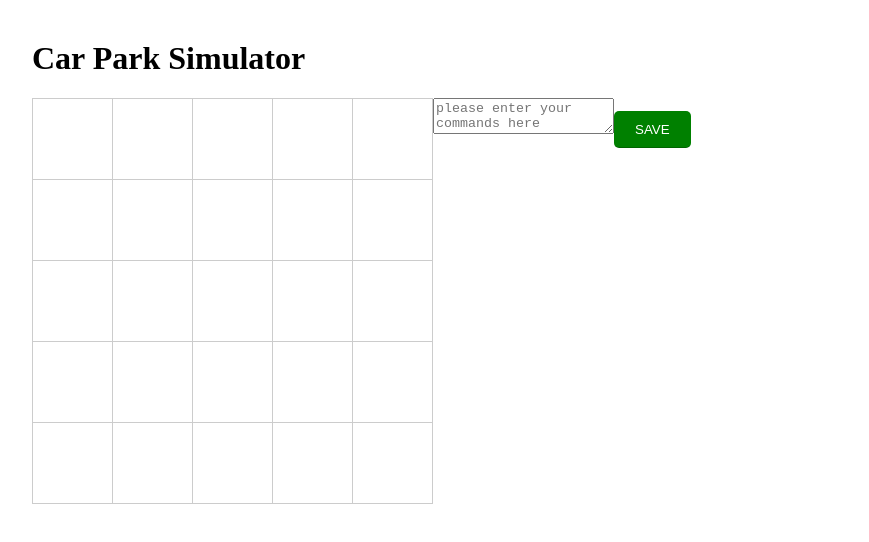
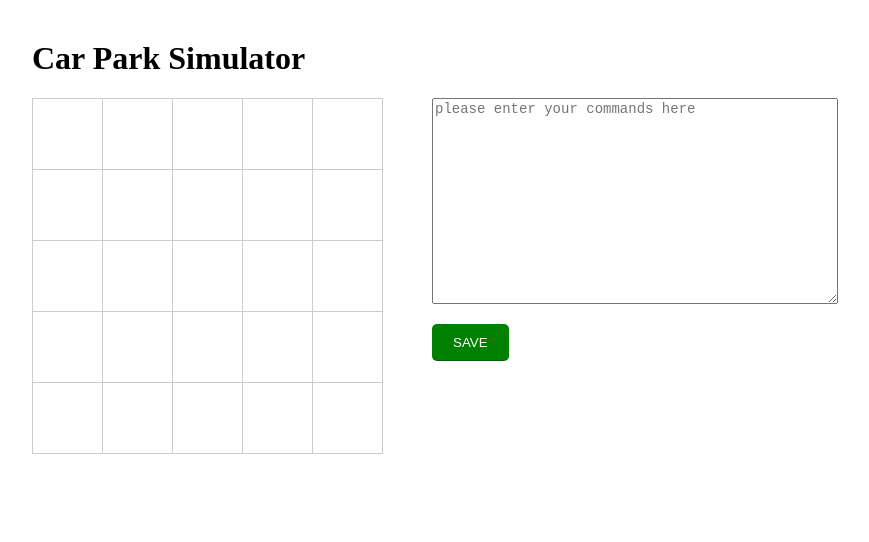
Before and after one commit to zhex/carpark-simulator, a React app: page / in a window 1280 px wide. Shown: the top 542 px of the page, without its empty margins (208-1077 px from the left). Built offline with nearby package versions, Linux system fonts and the light colour scheme; the HTML template or start-up script is replaced by a standard one.

Commit message:
add command input component

```diff
--- a/src/components/App.tsx
+++ b/src/components/App.tsx
@@ -8,6 +8,7 @@ import Box, { Container } from 'components/Box';
 import BusComp from 'components/Bus';
 import Button, { PrimaryButton } from 'components/Button';
 import CarPark from 'components/CarPark';
+import CommandInput from 'components/CommandInput';
 import CmdList from 'components/CommandList';
 
 export interface IAppProps {
@@ -28,7 +29,7 @@ export default class App extends React.Component<IAppProps, IAppStates> {
         commandInterval: 500,
     };
 
-    private cellSize = 80;
+    private cellSize = 70;
     private input: HTMLTextAreaElement | null;
 
     constructor(props: IAppProps) {
@@ -96,8 +97,8 @@ export default class App extends React.Component<IAppProps, IAppStates> {
     private renderSetting(): JSX.Element {
         return (
             <Box>
-                <textarea
-                    ref={el => (this.input = el)}
+                <CommandInput
+                    innerRef={el => (this.input = el)}
                     placeholder="please enter your commands here"
                 />
                 <PrimaryButton onClick={this.save}>SAVE</PrimaryButton>
--- /dev/null
+++ b/src/components/CommandInput.tsx
@@ -0,0 +1,12 @@
+import * as React from 'react';
+import styled from 'styled-components';
+
+const CommandInput = styled.textarea`
+    display: block;
+    height: 200px;
+    width: 100%;
+    font-size: 14px;
+    margin-bottom: 20px;
+`;
+
+export default CommandInput;
```
Also changed, not shown: 2 other files (tests, documents, lock files or other folders).
